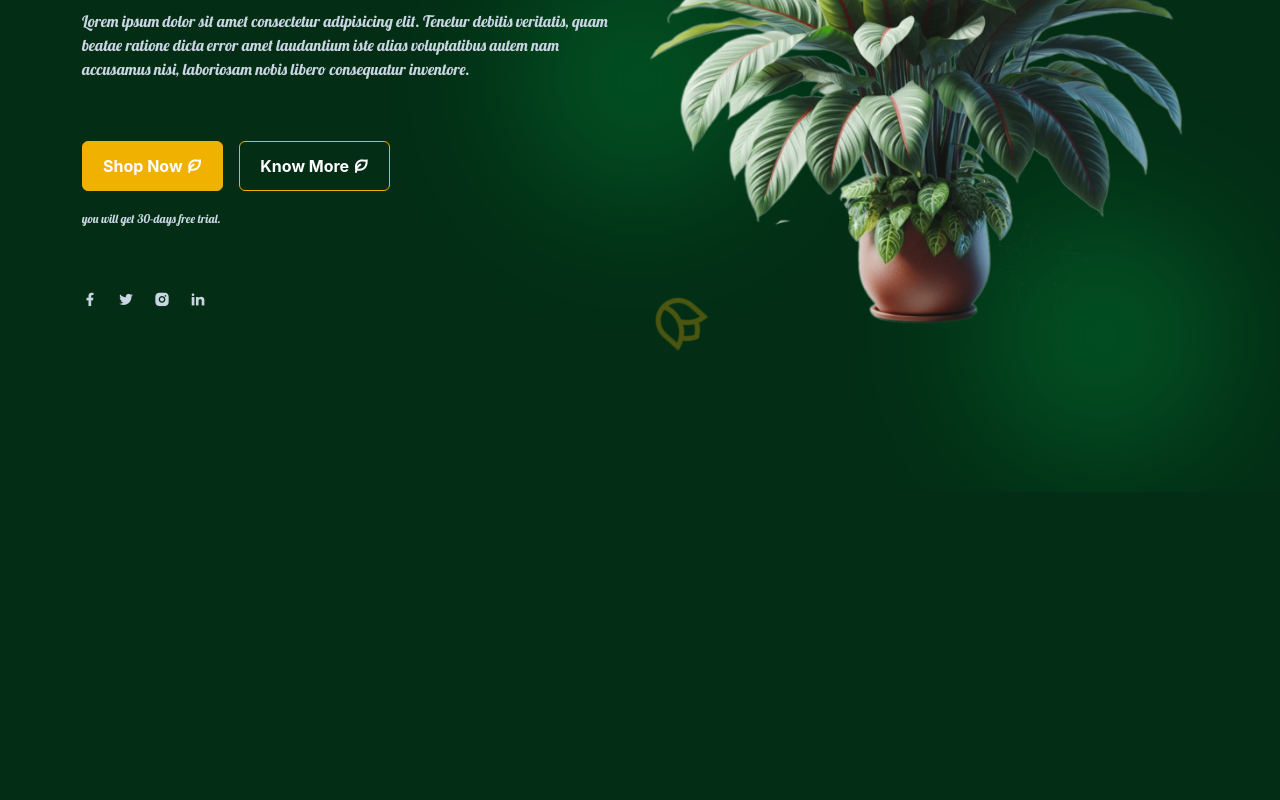
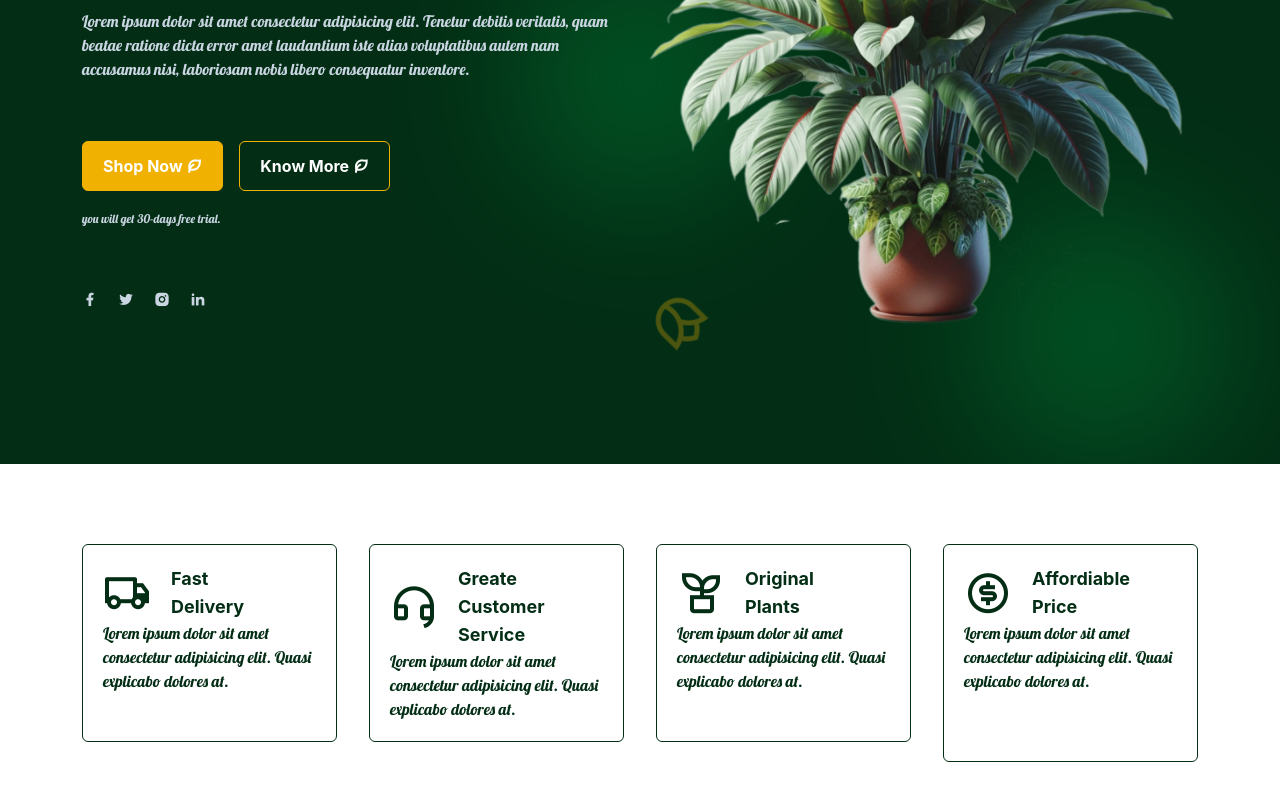
Before and after one commit to temesgenkindie21-dev/Plant-Websites-2026, a React (Vite) app: page / in a window 1280 px wide. Shown: the part 308-1108 px from the top of the page. Before the commit the page ends 800 px from the top, so only its background shows below. Built offline with nearby package versions, Linux system fonts and the light colour scheme.

Commit message:
Service Page part is Done

```diff
--- a/src/App.jsx
+++ b/src/App.jsx
@@ -3,12 +3,14 @@ import "remixicon/fonts/remixicon.css";
 import "@fontsource/open-sans";
 import Header from "./Components/Header/Header";
 import Home from "./Components/Section/Home";
+import Service from "./Components/Section/Service";
 
 function App() {
   return (
     <>
       <Header />
       <Home />
+      <Service />
     </>
   );
 }
--- /dev/null
+++ b/src/Components/Section/Service.jsx
@@ -0,0 +1,52 @@
+import React from "react";
+
+function Service() {
+  const data = [
+    { icon: "ri-truck-line", title1: "fast ", title2: "delivery" },
+    {
+      icon: "ri-customer-service-line",
+      title1: "greate customer ",
+      title2: "service",
+    },
+    { icon: "ri-plant-line", title1: "original ", title2: "plants" },
+    {
+      icon: "ri-money-dollar-circle-line",
+      title1: "affordiable ",
+      title2: "price ",
+    },
+  ];
+  return (
+    <div id="service" className="bg-white text-green-950 py-20">
+      <div className="container">
+        <div className="gap-8 space-y-5 grid grid-cols-1 md:grid-cols-2 lg:grid-cols-3 xl:grid-cols-4">
+          {data.map((items, index) => {
+            return (
+              <div
+                className="flex flex-col w-full border border-green-950 p-5 cursor-pointer rounded-md hover:shadow-2xl hover:-translate-y-1 duration-300"
+                key={index}
+              >
+                <div className="flex items-center gap-5">
+                  <i
+                    className={`${items.icon} text-3xl md:text-4xl xl:text-5xl`}
+                  ></i>
+                  <h2 className="capitalize md:text-lg font-bold">
+                    {items.title1}
+                    <br />
+                    {items.title2}
+                  </h2>
+                </div>
+                <p className="font-Lobster">
+                  Lorem ipsum dolor sit amet consectetur adipisicing elit. Quasi
+                  explicabo dolores at.
+                </p>
+                <div className=""></div>
+              </div>
+            );
+          })}
+        </div>
+      </div>
+    </div>
+  );
+}
+
+export default Service;
```
